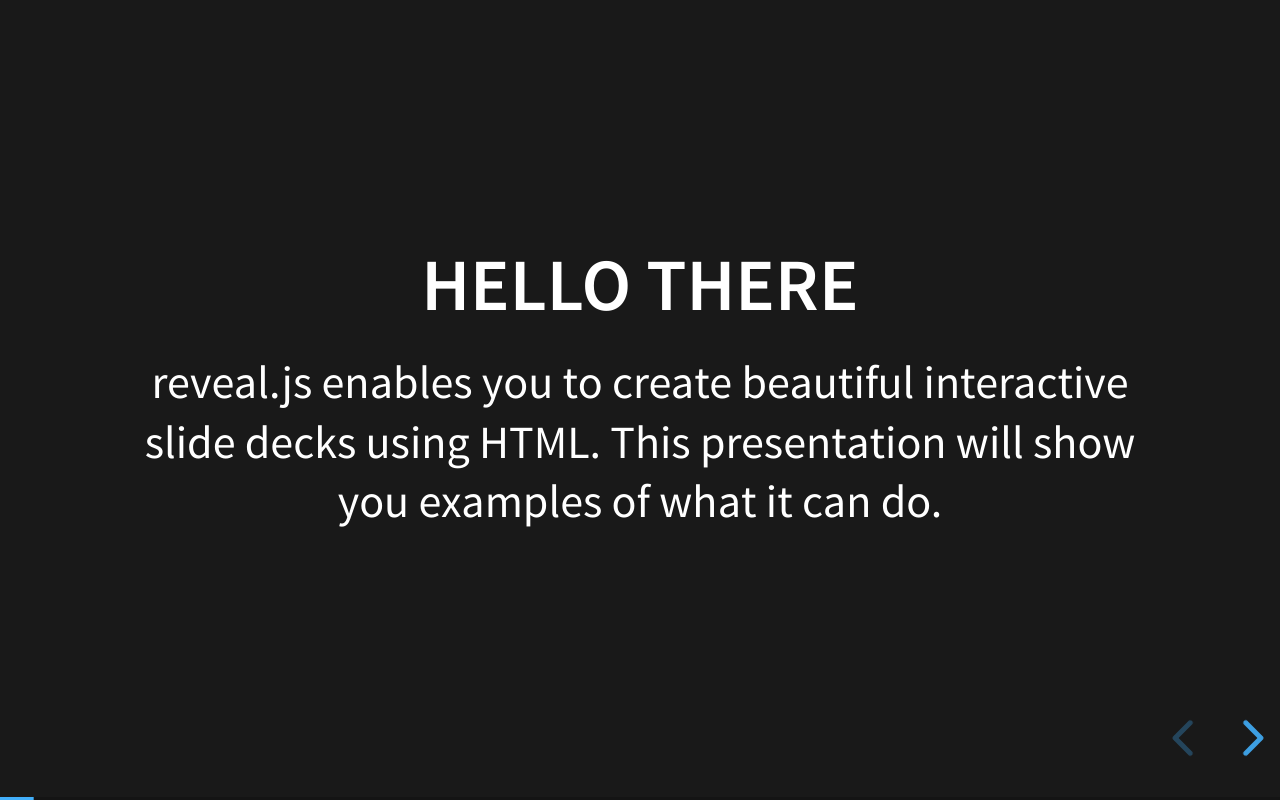
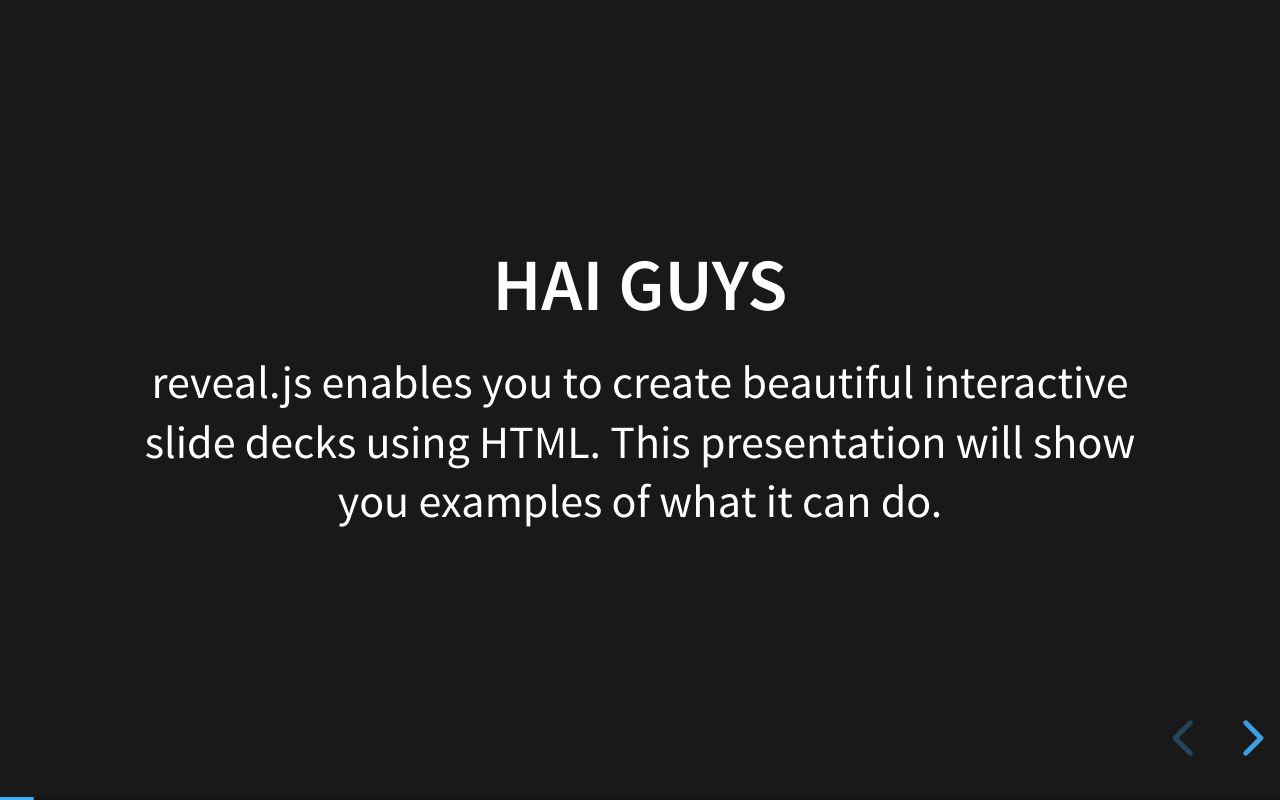
Before and after one commit to mustika123/NamaKelompok_SCB_2021, a website: page reveal.js-master/demo.html in a window 1280 px wide. Both pictures are taken after a click on the button "next slide". Drawn offline with Linux system fonts and the light colour scheme.

Commit message:
Edit judul reveal.js

```diff
--- a/reveal.js-master/demo.html
+++ b/reveal.js-master/demo.html
@@ -39,7 +39,7 @@
 				</section>
 
 				<section>
-					<h2>Hello There</h2>
+					<h2>Hai Guys</h2>
 					<p>
 						reveal.js enables you to create beautiful interactive slide decks using HTML. This presentation will show you examples of what it can do.
 					</p>
```
